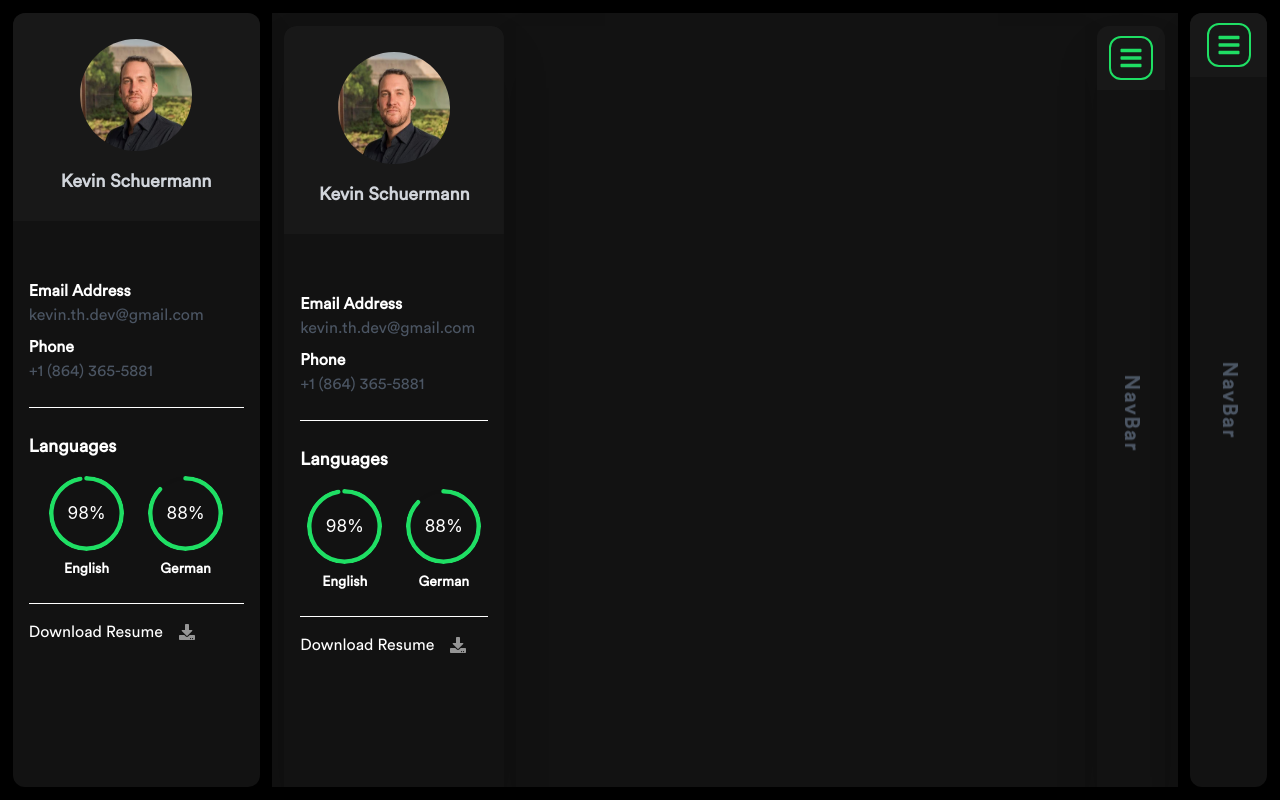
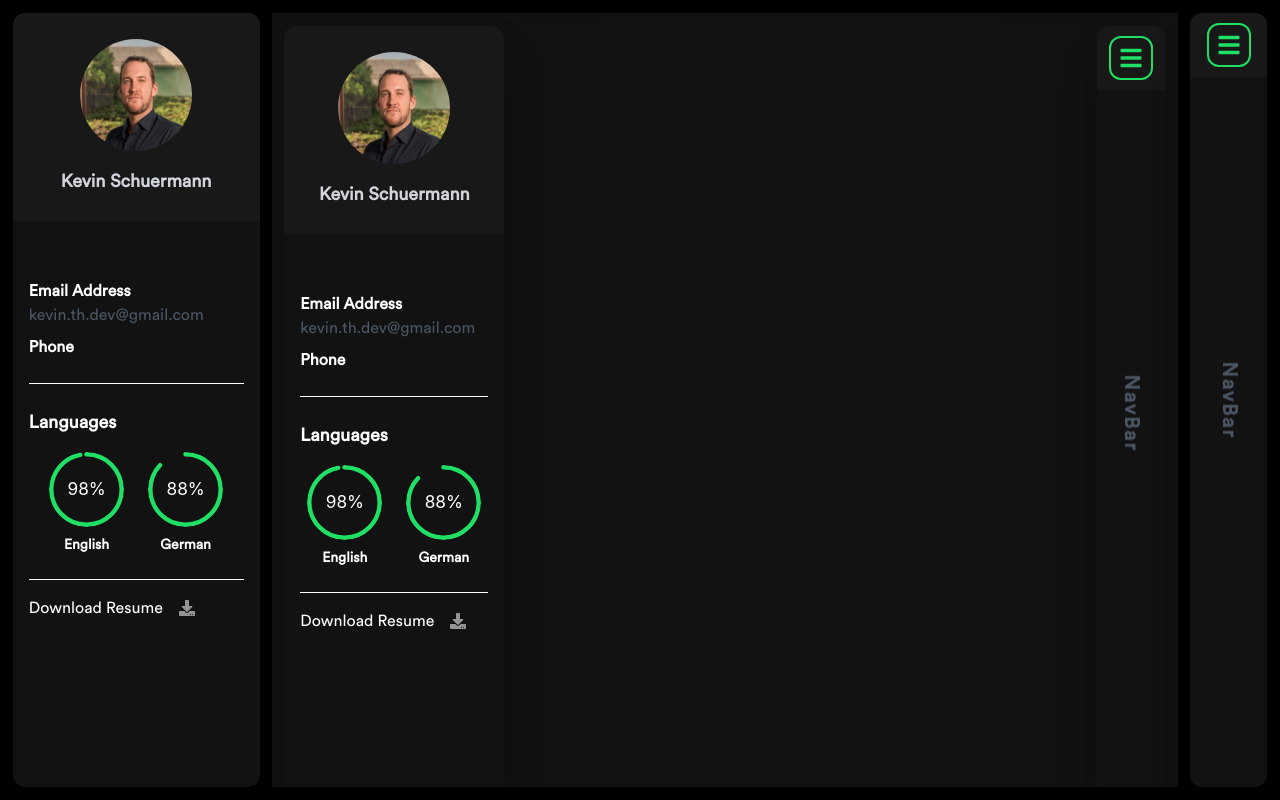
Before and after one commit to stackmaster92/kevin-schuermann-portfolio, a Next.js app: page /layout in a window 1280 px wide. Built offline with nearby package versions, Linux system fonts and the light colour scheme.

Commit message:
hide phone number

```diff
--- a/components/Common/Intro/Contact.jsx
+++ b/components/Common/Intro/Contact.jsx
@@ -14,7 +14,7 @@ const Contact = () => {
       </div>
       <div className="flex flex-col">
         <span className="text-Snow text-base font-bold">Phone</span>
-        <span className="text-base text-gray-600">{CONTACTS.PHONE}</span>
+        {/* <span className="text-base text-gray-600">{CONTACTS.PHONE}</span> */}
       </div>
     </div>
   );
--- a/constants/constants.js
+++ b/constants/constants.js
@@ -161,6 +161,7 @@ export const TECH_STACK = [
 export const CONTACTS = {
   EMAIL: "kevin.th.dev@gmail.com",
   PHONE: "+1 (864) 365-5881",
+  // PHONE: "+1 (864) 365-5881",
 };
 export const SOCIAL_LINKS = {
   GITHUB: "https://github.com/kevin",
```
